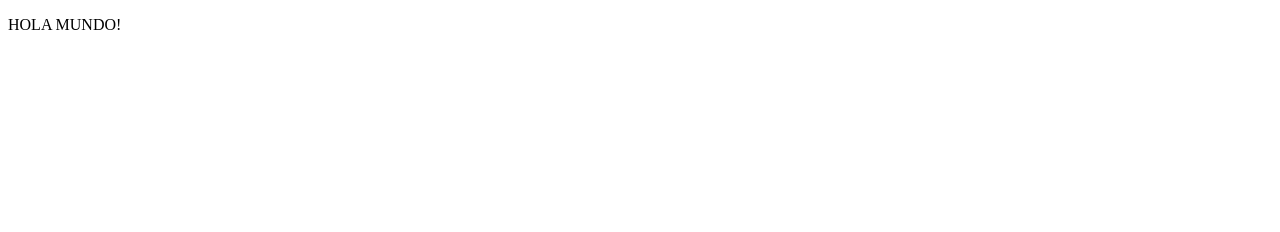
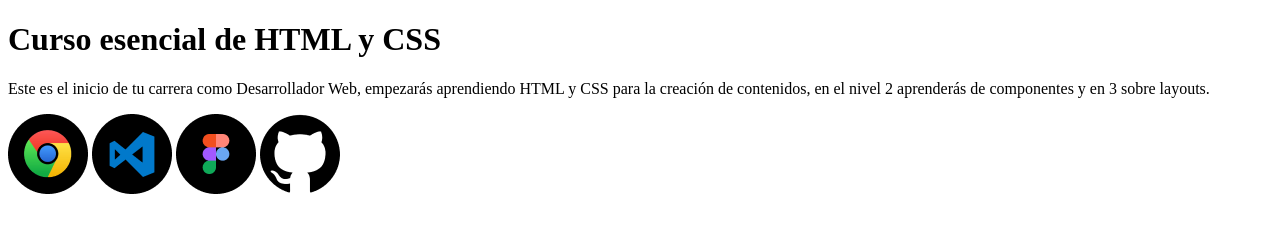
Before and after one commit to brianfsosa/curso-esencial-html-css, a plain HTML site: page index.html in a window 1280 px wide. Drawn offline with Linux system fonts and the light colour scheme.

Commit message:
Hemos agregado las imagenes al proyecto

```diff
--- a/index.html
+++ b/index.html
@@ -3,9 +3,18 @@
 <head>
     <meta charset="UTF-8">
     <meta name="viewport" content="width=device-width, initial-scale=1.0">
-    <title>HTML</title>
+    <title>El Blog de Brian</title>
 </head>
 <body>
-    <p>HOLA MUNDO!</p>
+    <h1>
+        Curso esencial de HTML y CSS
+    </h1>
+    <p>
+        Este es el inicio de tu carrera como Desarrollador Web, empezarás aprendiendo HTML y CSS para la creación de contenidos, en el nivel 2 aprenderás de componentes y en 3 sobre layouts.
+    </p>
+    <img src="images/google-chrome.png" alt="Logo de Google Chrome" title="Logo de Google Chrome">
+    <img src="images/visual-studio-code.png" alt="Logo de Visual Studio Code" title="Logo de Visual Studio Code">
+    <img src="images/figma.png" alt="Logo de Figma" title="Logo de Figma">
+    <img src="images/github.png" alt="Logo de Github" title="Logo de Github">
 </body>
 </html>
```
Also changed, not shown: images/figma.png (added), images/github.png (added), images/google-chrome.png (added), images/visual-studio-code.png (added).
